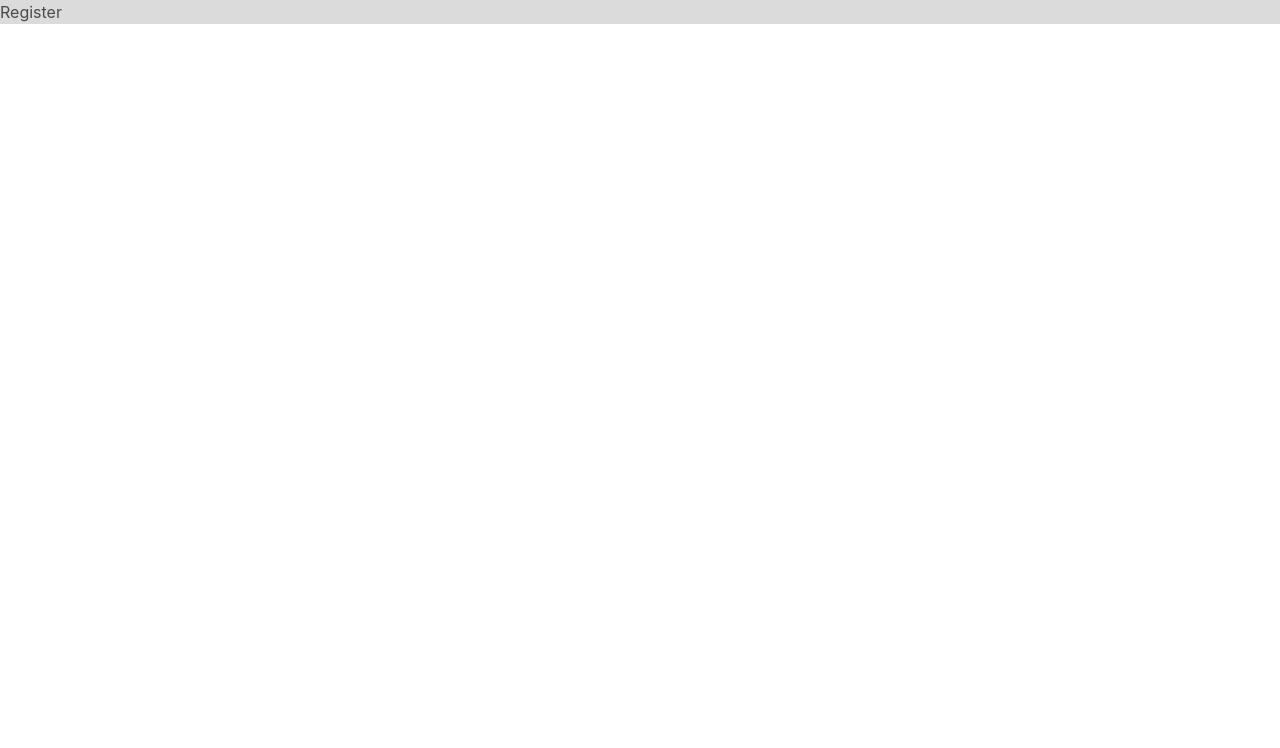
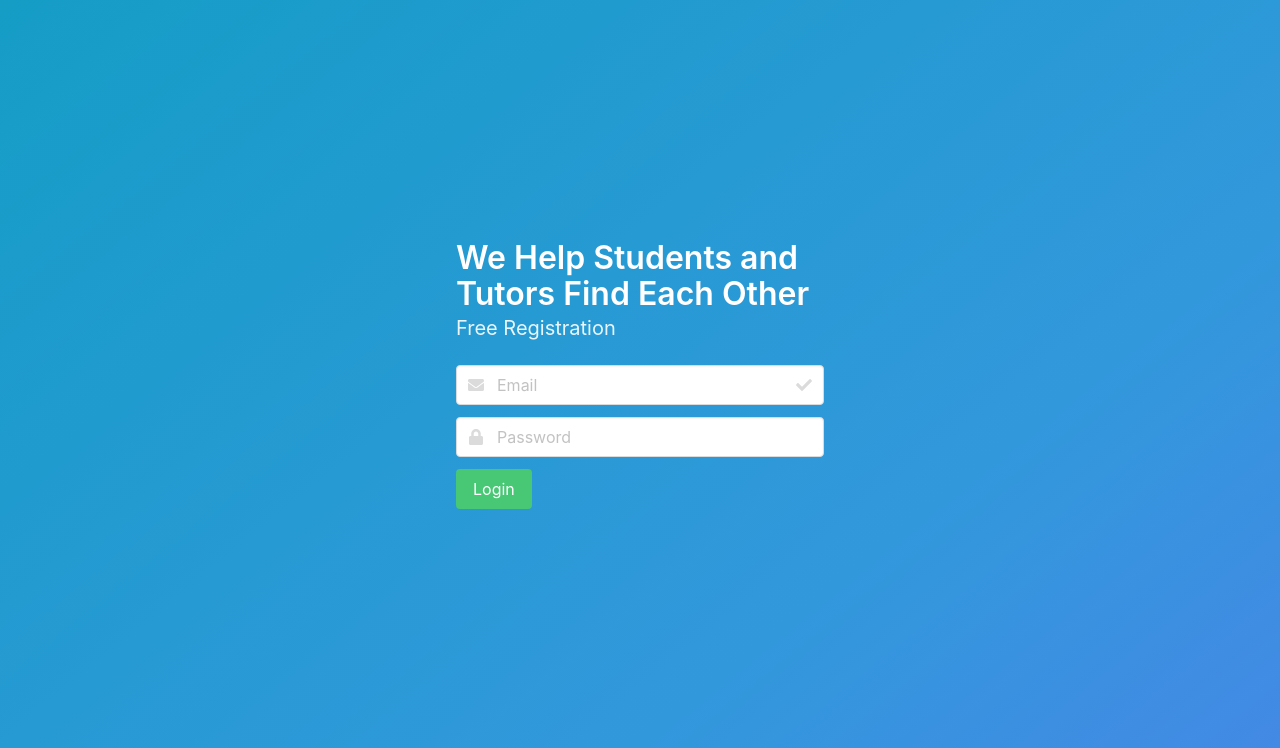
Before and after one commit to nitinraturi/searchyourguru, a Django app: template templates/account/signup.html in a window 1280 px wide. Shown: the part 52-800 px from the top of the page. Run offline with Django 3.2, Linux system fonts and the light colour scheme; the template is opened without the code that fills it, so the values that code supplies are empty; some libraries are stand-ins or nearby versions.

Commit message:
regitration fixed

```diff
--- a/apps/users/admin.py
+++ b/apps/users/admin.py
@@ -22,12 +22,12 @@ class CustomUserAdmin(UserAdmin):
     list_filter = ('email', 'is_staff', 'is_active','is_superuser','user_type')
     fieldsets = (
         (None, {'fields': ('email', 'password')}),
-        ('Permissions', {'fields': ('is_staff', 'is_active','user_type')}),
+        ('Permissions', {'fields': ('is_staff', 'is_active','user_type','phone')}),
     )
     add_fieldsets = (
         (None, {
             'classes': ('wide',),
-            'fields': ('email', 'password1', 'password2', 'is_staff', 'is_active','user_type')}
+            'fields': ('email', 'password1', 'password2', 'is_staff', 'is_active','user_type','phone')}
         ),
     )
     def get_inline_instances(self, request, obj=None):
--- a/apps/users/models.py
+++ b/apps/users/models.py
@@ -8,6 +8,7 @@ from apps.tution.models import Course, Subject
 class User(AbstractUser):
     username = None
     email = models.EmailField(unique=True, null=True, db_index=True)
+    phone = models.CharField(max_length=10,blank=True,null=True)
     is_active = models.BooleanField(default=False)
     is_staff = models.BooleanField(default=False)
     date_joined = models.DateTimeField(default=timezone.now)
@@ -21,7 +22,6 @@ class User(AbstractUser):
 
 class UserProfile(models.Model):
     user = models.OneToOneField(User, on_delete=models.CASCADE, primary_key=True,related_name="user_profile")
-    phone = models.CharField(max_length=255,blank=True,null=True)
     is_verified = models.BooleanField(default=False)
     created_at = models.DateTimeField(auto_now_add=True)
     updated_at = models.DateTimeField(auto_now=True)
--- a/apps/users/services.py
+++ b/apps/users/services.py
@@ -6,6 +6,7 @@ def create_user(**kwargs):
     data = {}
     data['first_name'] = kwargs.get('name')
     data['user_type'] = kwargs.get('user_type')
+    data['phone'] = kwargs.get('phone')
     email = kwargs.get('email')
     password = kwargs.get('password')
     user = User.objects.create_user(email,password,**data)
--- a/templates/account/signup.html
+++ b/templates/account/signup.html
@@ -1,5 +1,58 @@
 {% extends 'layouts/base.html' %}
+{% load static %}
 
 {% block body %}
-<h1>Register</h1>
+<div id="login_app">
+  <section class="hero is-info is-fullheight-with-navbar is-bold">
+    <div class="hero-body">
+      <div class="container">
+        <div class="columns is-centered">
+          <div class="column is-4">
+            <p class="title">
+              We Help Students and Tutors Find Each Other
+            </p>
+            <p class="subtitle">Free Registration</p>
+            <div>
+              <div class="field">
+                <p class="control has-icons-left has-icons-right">
+                  <input v-model="login_email" class="input" type="email" placeholder="Email" required>
+                  <span class="icon is-small is-left">
+                    <i class="fas fa-envelope"></i>
+                  </span>
+                  <span class="icon is-small is-right">
+                    <i class="fas fa-check"></i>
+                  </span>
+                </p>
+              </div>
+              <div class="field">
+                <p class="control has-icons-left">
+                  <input v-model="login_password" class="input" type="password" placeholder="Password" required>
+                  <span class="icon is-small is-left">
+                    <i class="fas fa-lock"></i>
+                  </span>
+                </p>
+              </div>
+              <article class="message is-danger" v-if="login_error_message!=null">
+                <div class="message-body">
+                  [[login_error_message]]
+                </div>
+              </article>
+              <div class="field">
+                <p class="control">
+                  <button v-on:click="login" id="login-btn" class="button is-success" v-bind:class="{'is-loading':is_login_loading}">
+                    Login
+                  </button>
+                </p>
+              </div>
+            </div>
+          </div>
+        </div>
+      </div>
+    </div>
+  </section>
+</div>
 {% endblock %}
+
+{% block extra_scripts %}
+<!-- <script src="{% static 'js/controllers/login.js' %}"></script> -->
+{% endblock %}
```
Also changed, not shown: apps/users/serializers.py (+13 -2 lines), apps/users/validators.py (added, +9 -0 lines), apps/users/migrations/0002_auto_20200120_1706.py (added).
